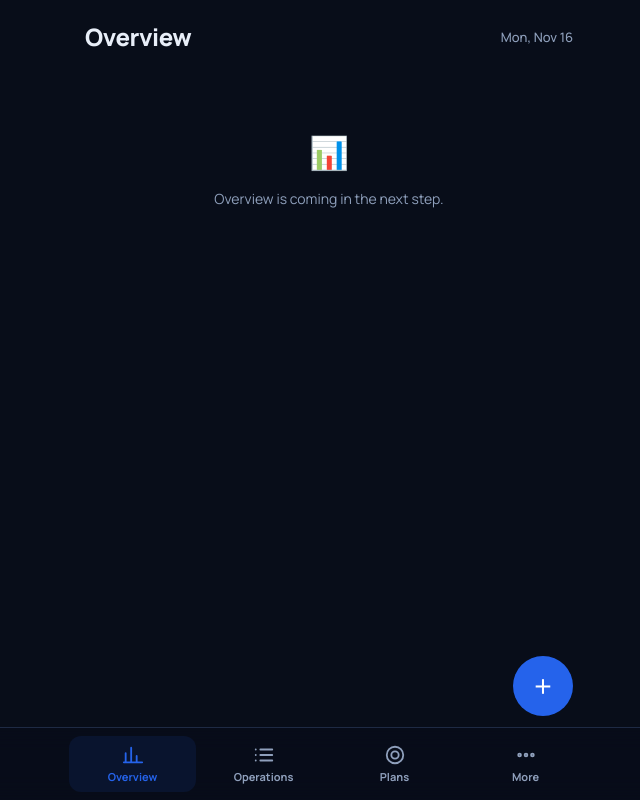
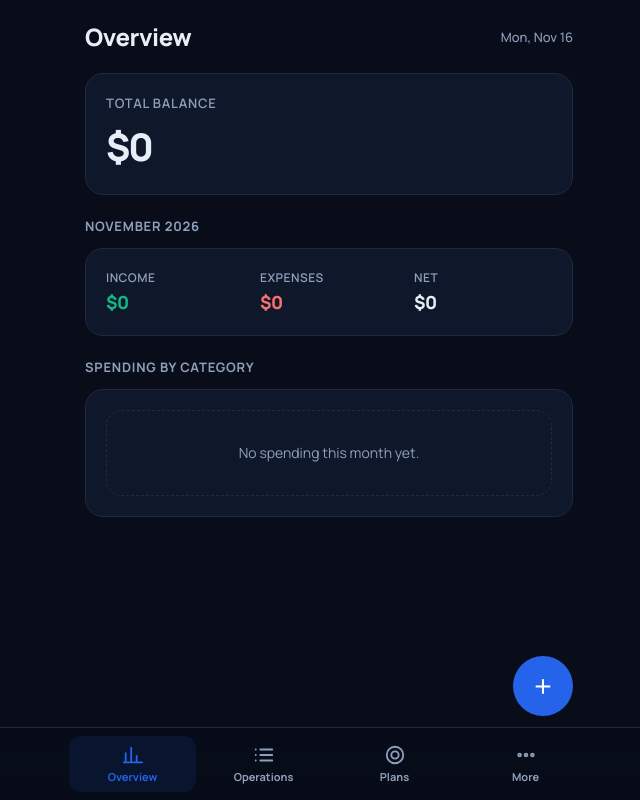
Before and after one commit to echosany001-eng/money-app, a plain HTML site: page money/index.html in a window 1280 px wide. Shown: the whole page, without its empty margins (311-951 px from the left). Drawn offline with Linux system fonts and the light colour scheme.

Commit message:
Add Overview screen with monthly totals and category breakdown

```diff
--- a/money/index.html
+++ b/money/index.html
@@ -68,6 +68,32 @@
     border-radius: var(--r-lg);
     padding: 20px;
   }
+
+  /* overview */
+  .balance .label {
+    color: var(--muted); font-size: 13px; font-weight: 600;
+    text-transform: uppercase; letter-spacing: 0.06em; margin: 0 0 6px;
+  }
+  .balance .amount {
+    font-size: 38px; font-weight: 800; letter-spacing: -0.03em; margin: 0;
+  }
+  .split { display: flex; gap: 16px; }
+  .split > div { flex: 1; min-width: 0; }
+  .split .k {
+    color: var(--muted); font-size: 12px; font-weight: 600;
+    text-transform: uppercase; letter-spacing: 0.04em; margin: 0 0 3px;
+  }
+  .split .v { font-size: 18px; font-weight: 800; margin: 0; }
+
+  .cats { display: grid; gap: 14px; }
+  .cat-top {
+    display: flex; justify-content: space-between; gap: 10px;
+    font-size: 14px; margin-bottom: 7px;
+  }
+  .cat-name { font-weight: 600; }
+  .cat-amt { font-weight: 700; white-space: nowrap; }
+  .bar { height: 8px; background: var(--bg); border: 1px solid var(--border); border-radius: 999px; overflow: hidden; }
+  .bar > i { display: block; height: 100%; background: var(--accent); border-radius: 999px; }
 
   .section-title {
     font-size: 13px;
@@ -298,9 +324,32 @@
     </div>
 
     <section id="view-overview">
-      <div class="placeholder">
-        <div class="big">📊</div>
-        <p>Overview is coming in the next step.</p>
+      <div class="card balance">
+        <p class="label">Total balance</p>
+        <p class="amount num" id="ov-balance">$0</p>
+      </div>
+
+      <p class="section-title" id="ov-month-label">This month</p>
+      <div class="card">
+        <div class="split">
+          <div>
+            <p class="k">Income</p>
+            <p class="v pos num" id="ov-income">$0</p>
+          </div>
+          <div>
+            <p class="k">Expenses</p>
+            <p class="v neg num" id="ov-expense">$0</p>
+          </div>
+          <div>
+            <p class="k">Net</p>
+            <p class="v num" id="ov-net">$0</p>
+          </div>
+        </div>
+      </div>
+
+      <p class="section-title">Spending by category</p>
+      <div class="card" id="ov-cats-card">
+        <div class="cats" id="ov-cats"></div>
       </div>
     </section>
 
@@ -503,7 +552,71 @@
       if (currentView === "more") renderMore();
     }
 
-    function renderOverview() {}
+    function renderOverview() {
+      var balance = 0;
+      state.tx.forEach(function (t) {
+        balance += t.type === "income" ? t.amount : -t.amount;
+      });
+      var balEl = el("ov-balance");
+      balEl.textContent = money(balance);
+      balEl.classList.toggle("pos", balance > 0);
+      balEl.classList.toggle("neg", balance < 0);
+
+      var mk = todayISO().slice(0, 7);
+      var mIncome = 0, mExpense = 0, byCat = {};
+      state.tx.forEach(function (t) {
+        if (t.date.slice(0, 7) !== mk) return;
+        if (t.type === "income") { mIncome += t.amount; }
+        else { mExpense += t.amount; byCat[t.category] = (byCat[t.category] || 0) + t.amount; }
+      });
+
+      el("ov-income").textContent = money(mIncome);
+      el("ov-expense").textContent = money(mExpense);
+      var net = mIncome - mExpense;
+      var netEl = el("ov-net");
+      netEl.textContent = money(net);
+      netEl.className = "v num " + (net > 0 ? "pos" : net < 0 ? "neg" : "");
+
+      var parts = mk.split("-");
+      var d = new Date(Number(parts[0]), Number(parts[1]) - 1, 1);
+      el("ov-month-label").textContent = d.toLocaleDateString("en-US", { month: "long", year: "numeric" });
+
+      var cats = el("ov-cats");
+      var entries = Object.keys(byCat).map(function (k) { return [k, byCat[k]]; })
+        .sort(function (a, b) { return b[1] - a[1]; });
+
+      if (!entries.length) {
+        cats.innerHTML = '<div class="empty">No spending this month yet.</div>';
+        return;
+      }
+
+      cats.innerHTML = "";
+      var max = entries[0][1];
+      entries.forEach(function (e) {
+        var row = document.createElement("div");
+
+        var top = document.createElement("div");
+        top.className = "cat-top";
+        var name = document.createElement("span");
+        name.className = "cat-name";
+        name.textContent = e[0];
+        var amt = document.createElement("span");
+        amt.className = "cat-amt num";
+        amt.textContent = money(e[1]);
+        top.appendChild(name);
+        top.appendChild(amt);
+
+        var bar = document.createElement("div");
+        bar.className = "bar";
+        var fill = document.createElement("i");
+        fill.style.width = Math.max(4, Math.round(e[1] / max * 100)) + "%";
+        bar.appendChild(fill);
+
+        row.appendChild(top);
+        row.appendChild(bar);
+        cats.appendChild(row);
+      });
+    }
     function renderPlans() {}
     function renderMore() {}
 
```
